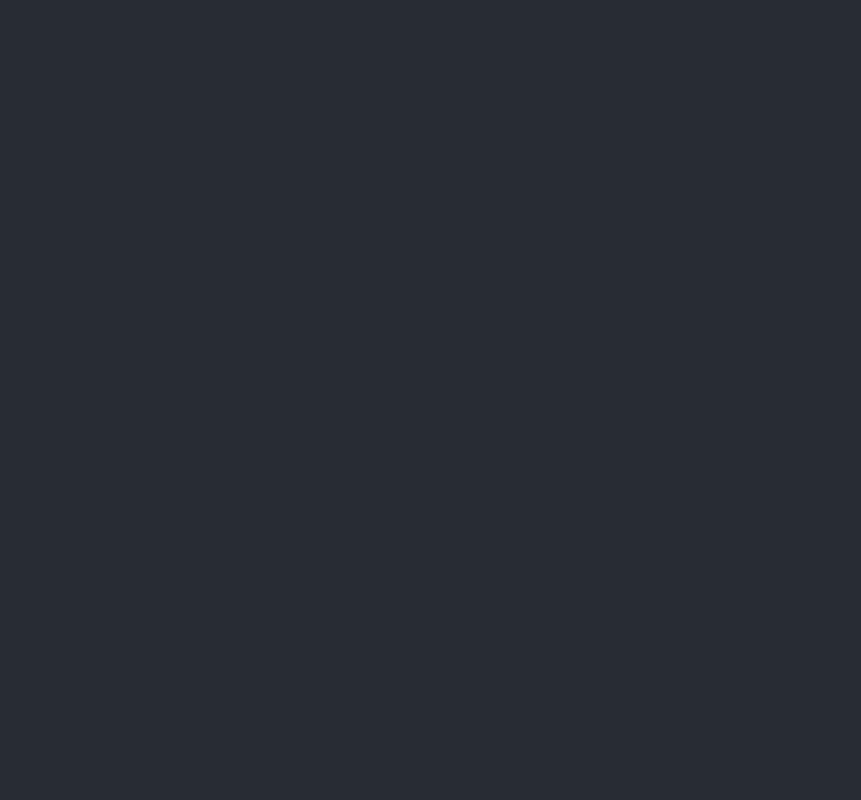
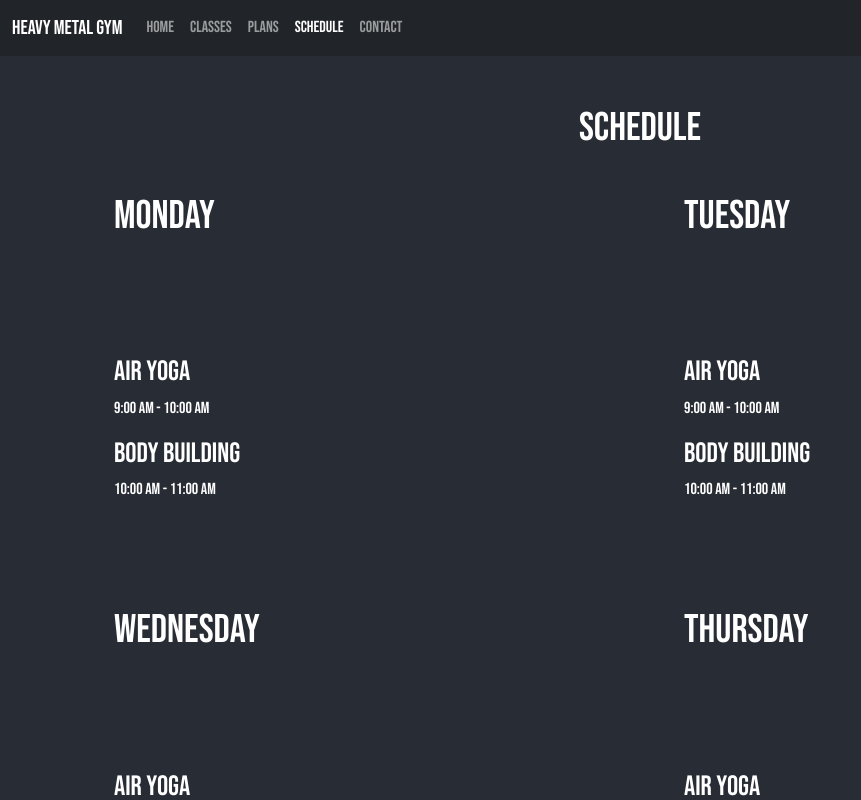
Before and after one commit to natyavidhan/dummy-gym-site, a React (Create React App) app: page /schedule in a window 1280 px wide. Before the commit this address had no page. Shown: the top 800 px of the page, without its empty margins (0-861 px from the left). Built offline with nearby package versions, Linux system fonts and the light colour scheme.

Commit message:
schedule page

```diff
--- a/src/App.css
+++ b/src/App.css
@@ -67,6 +67,7 @@ body {
 }
 
 .section-3{
+  padding-bottom: 1rem;
   background-color: black;
 }
 
--- a/src/App.js
+++ b/src/App.js
@@ -3,6 +3,7 @@ import { Routes, Route } from 'react-router-dom';
 import Home from './pages/Home';
 import Classes from './pages/Classes';
 import Plans from './pages/Plans';
+import Schedule from './pages/Schedule';
 
 function App() {
     return (
@@ -10,6 +11,7 @@ function App() {
             <Route path="/" element={<Home />} />
             <Route path="/classes" element={<Classes />} />
             <Route path="/plans" element={<Plans />} />
+            <Route path="/schedule" element={<Schedule />} />
         </Routes>
     );
 }
--- /dev/null
+++ b/src/components/ScheduleCard.js
@@ -0,0 +1,27 @@
+import React from 'react'
+import PropTypes from 'prop-types'
+
+function ScheduleCard(props) {
+  return (
+    <div className='schedule-card'>
+        <h2>{props.day}</h2>
+        <div className='schedule-card-content'>
+            {props.classes.map((classItem, index) => {
+                return (
+                    <div className='schedule-card-class' key={index}>
+                        <h3>{classItem.title}</h3>
+                        <p>{classItem.time}</p>
+                    </div>
+                )
+            })}
+        </div>
+    </div>
+  )
+}
+
+ScheduleCard.propTypes = {
+    day: PropTypes.string.isRequired,
+    classes: PropTypes.array.isRequired,
+}
+
+export default ScheduleCard
--- /dev/null
+++ b/src/pages/Schedule.js
@@ -0,0 +1,56 @@
+import React from 'react'
+
+import Navbar from '../components/Navbar'
+import BottomBanner from '../components/BottomBanner'
+import Footer from '../components/Footer'
+import ScheduleCard from '../components/ScheduleCard'
+import "../schedule.css"
+
+function Schedule() {
+  return (
+    <>
+    <Navbar active={{home: "", class: "", plans: "", schedule: "active", contact: ""}} />
+    <div className="container mt-5">
+        <h1 className='text-center'>Schedule</h1>
+        <div className="row row-cols-1 row-cols-md-2 g-4">
+            <div className="col">
+                <ScheduleCard
+                    day="Monday"
+                    classes={[
+                        {title: "Air Yoga", time: "9:00 AM - 10:00 AM"},
+                        {title: "Body Building", time: "10:00 AM - 11:00 AM"}
+                ]}/>
+            </div>
+            <div className="col">
+                <ScheduleCard
+                    day="Tuesday"
+                    classes={[
+                        {title: "Air Yoga", time: "9:00 AM - 10:00 AM"},
+                        {title: "Body Building", time: "10:00 AM - 11:00 AM"}
+                ]}/>
+            </div>
+            <div className="col">
+                <ScheduleCard
+                    day="Wednesday"
+                    classes={[
+                        {title: "Air Yoga", time: "9:00 AM - 10:00 AM"},
+                        {title: "Body Building", time: "10:00 AM - 11:00 AM"}
+                ]}/>
+            </div>
+            <div className="col">
+                <ScheduleCard
+                    day="Thursday"
+                    classes={[
+                        {title: "Air Yoga", time: "9:00 AM - 10:00 AM"},
+                        {title: "Body Building", time: "10:00 AM - 11:00 AM"}
+                ]}/>
+            </div>
+        </div>
+    </div>
+    <BottomBanner />
+    <Footer />
+    </>
+  )
+}
+
+export default Schedule
--- /dev/null
+++ b/src/schedule.css
@@ -0,0 +1,15 @@
+.schedule-card{
+    display: grid;
+    grid-template-rows: 1fr 1fr;
+    border-radius: 10px;
+    padding: 1rem;
+    margin: 1rem;
+}
+
+h2{
+    font-size: 2.5rem;
+}
+
+.container{
+    margin-bottom: 1.5rem;
+}
```
